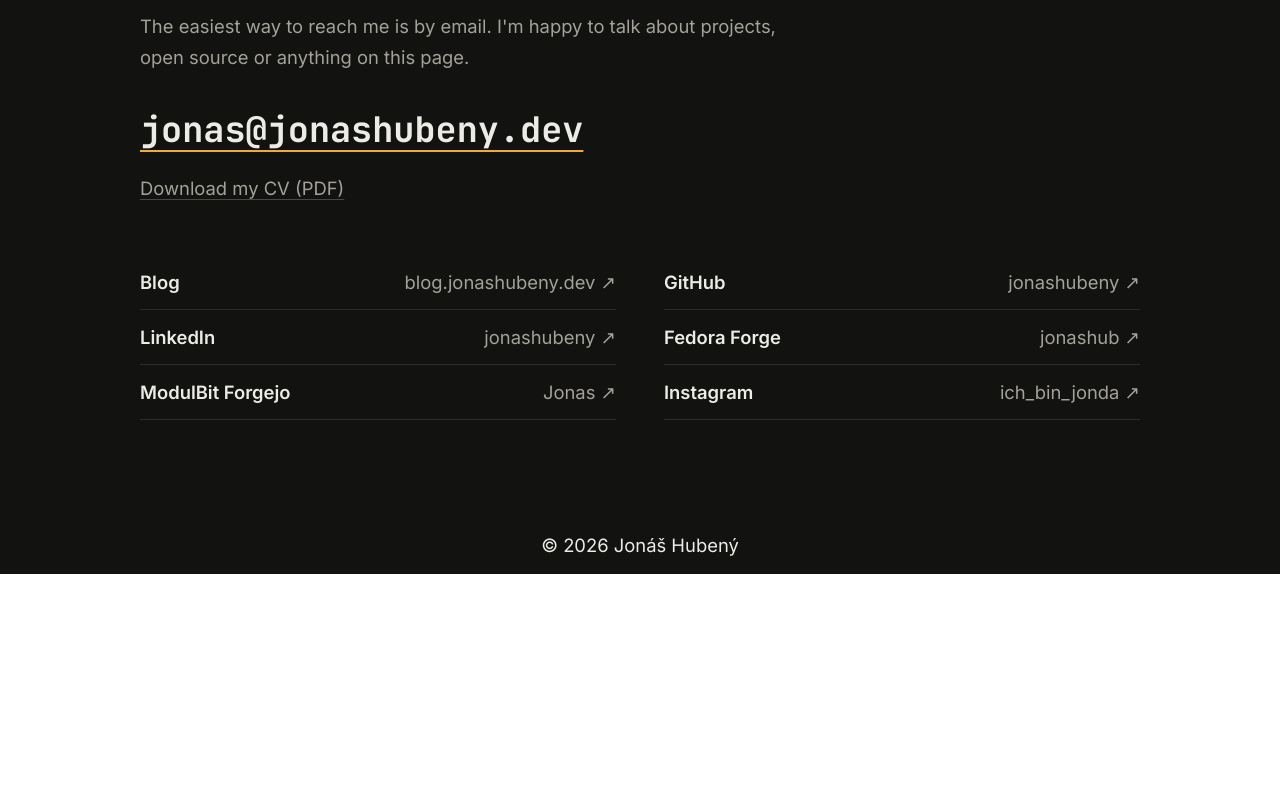
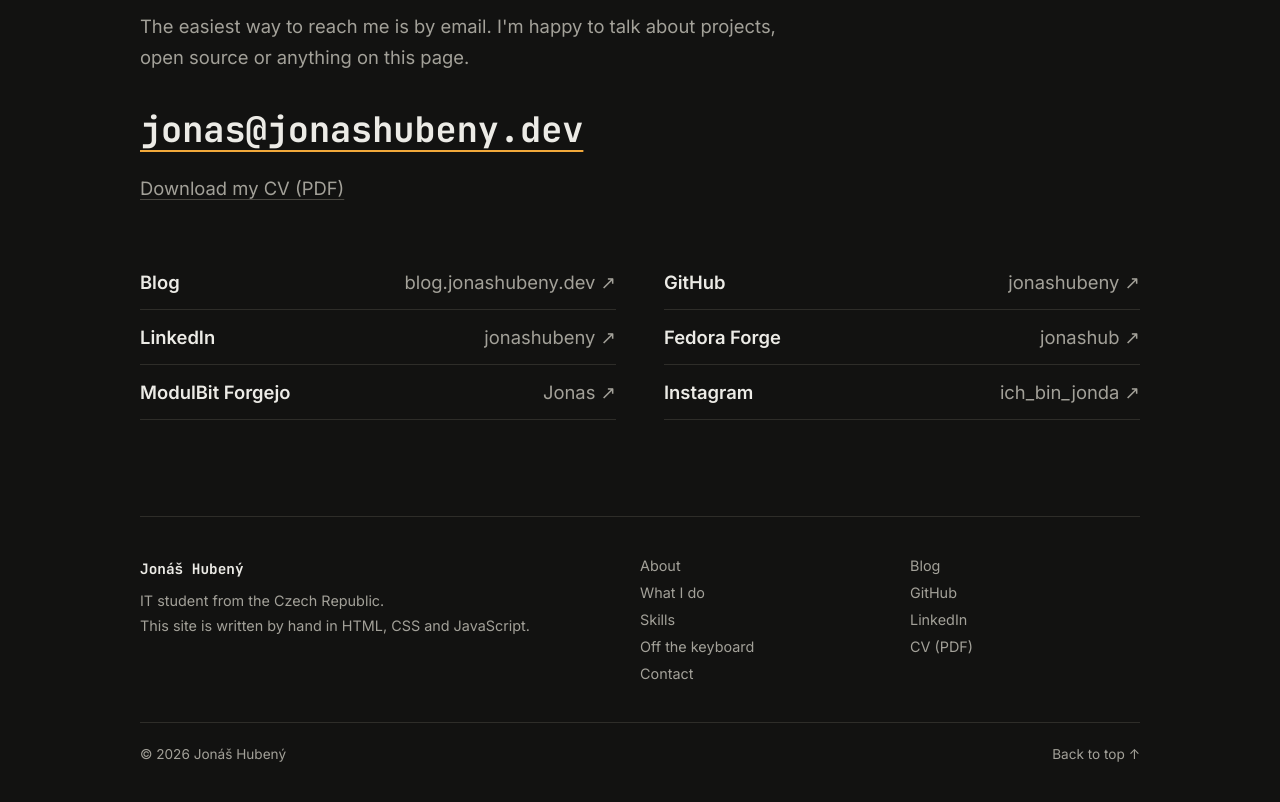
Before and after one commit to jonashubeny/personal-web, a plain HTML site: page index.html in a window 1280 px wide. Shown: the part 4683-5485 px from the top of the page. Before the commit the page ends 5257 px from the top, so only its background shows below. Drawn offline with Linux system fonts and the light colour scheme.

Commit message:
footer a favicon

```diff
--- a/index.html
+++ b/index.html
@@ -7,6 +7,8 @@
     <link rel="preconnect" href="https://fonts.googleapis.com">
     <link rel="preconnect" href="https://fonts.gstatic.com" crossorigin>
     <link rel="stylesheet" href="https://fonts.googleapis.com/css2?family=Inter:wght@400;600;700&family=JetBrains+Mono:wght@500;700&display=swap">
+    <link rel="icon" href="favicon.svg" type="image/svg+xml">
+    <link rel="apple-touch-icon" href="apple-touch-icon.png">
     <link rel="stylesheet" href="style.css">
     <script src="script.js" defer></script>
 </head>
@@ -327,9 +329,34 @@
         </ul>
     </section>
 
-    <div class="footer">
-        <p>&copy; 2026 Jonáš Hubený</p>
-    </div>
+    <footer class="footer">
+        <div class="footer-inner">
+            <div class="footer-about">
+                <p class="footer-name">Jonáš Hubený</p>
+                <p>IT student from the Czech Republic.<br>This site is written by hand in HTML, CSS and JavaScript.</p>
+            </div>
+
+            <nav class="footer-nav" aria-label="Footer">
+                <a href="#about">About</a>
+                <a href="#projects">What I do</a>
+                <a href="#skills">Skills</a>
+                <a href="#hobbies">Off the keyboard</a>
+                <a href="#contacts">Contact</a>
+            </nav>
+
+            <nav class="footer-nav" aria-label="Elsewhere">
+                <a href="https://blog.jonashubeny.dev" target="_blank" rel="noopener">Blog</a>
+                <a href="https://github.com/jonashubeny" target="_blank" rel="noopener">GitHub</a>
+                <a href="https://www.linkedin.com/in/jonashubeny/" target="_blank" rel="noopener">LinkedIn</a>
+                <a href="cv/jonas-hubeny-cv.pdf" target="_blank" rel="noopener">CV (PDF)</a>
+            </nav>
+        </div>
+
+        <div class="footer-bottom">
+            <p>&copy; 2026 Jonáš Hubený</p>
+            <a href="#" class="footer-top">Back to top ↑</a>
+        </div>
+    </footer>
 
     </center>
 </body>
--- a/style.css
+++ b/style.css
@@ -797,3 +797,72 @@ hr{
         grid-template-columns: 1fr;
     }
 }
+
+/* ---------- Footer ---------- */
+.footer {
+    max-width: 1000px;
+    margin: 0 auto;
+    padding: 0 24px 32px;
+    text-align: left;
+    font-size: 0.9rem;
+    color: #A3A199;
+}
+
+.footer-inner {
+    display: grid;
+    grid-template-columns: 2fr 1fr 1fr;
+    gap: 40px;
+    padding: 40px 0;
+    border-top: 1px solid #2E2D29;
+}
+
+.footer p {
+    margin: 0;
+    line-height: 1.7;
+}
+
+.footer .footer-name {
+    margin-bottom: 8px;
+    font-family: "JetBrains Mono", monospace;
+    font-weight: 700;
+    color: #ECEBE6;
+}
+
+.footer-nav {
+    display: flex;
+    flex-direction: column;
+    gap: 10px;
+}
+
+.footer a {
+    color: #A3A199;
+    text-decoration: none;
+    width: fit-content;
+    transition: color 200ms ease;
+}
+
+.footer a:hover,
+.footer a:focus-visible {
+    color: #F2A93B;
+}
+
+.footer-bottom {
+    display: flex;
+    justify-content: space-between;
+    align-items: center;
+    gap: 16px;
+    padding-top: 20px;
+    border-top: 1px solid #2E2D29;
+    font-size: 0.85rem;
+}
+
+@media (max-width: 640px) {
+    .footer-inner {
+        grid-template-columns: 1fr 1fr;
+        gap: 32px 24px;
+    }
+
+    .footer-about {
+        grid-column: 1 / -1;
+    }
+}
```
Also changed, not shown: apple-touch-icon.png (added), favicon.svg (added).
